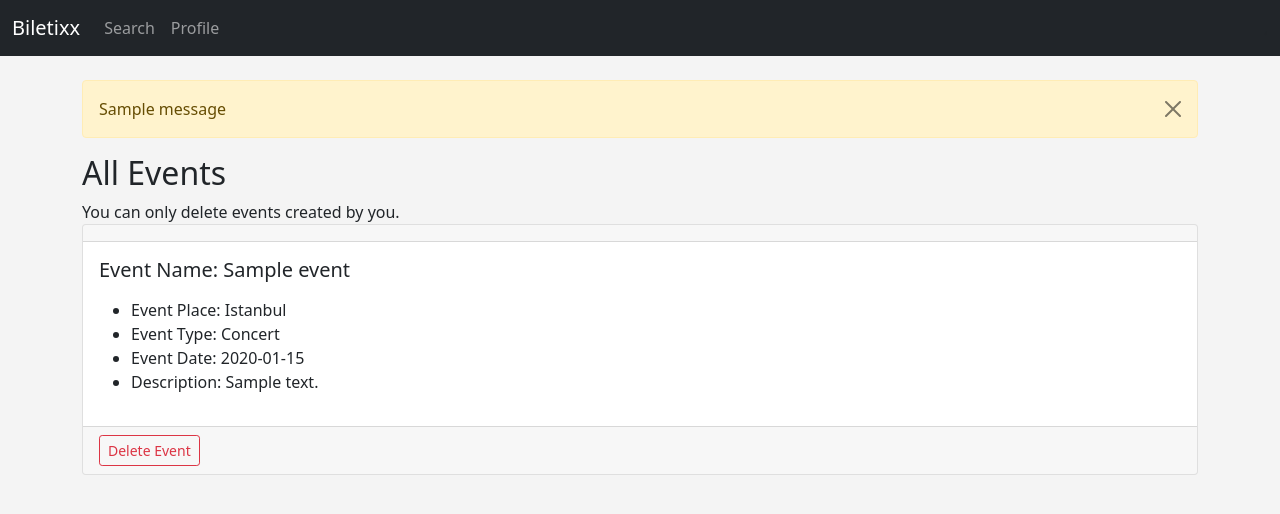
After one commit to sezcaliskan/soft3101-g1-biletixx, a Django app: page /list_eventholder_events in a window 1280 px wide. The commit adds this page. Shown: the top 514 px of the page. Run offline with Django 3.2, Linux system fonts and the light colour scheme; tables that the repository leaves empty hold one stand-in row (values such as "Sample post"); one stand-in notice (Sample message) is shown.

Commit message:
add event,delete event,show event page, functions for different user types

```diff
--- a/biletixx_website/biletixx_website/settings.py
+++ b/biletixx_website/biletixx_website/settings.py
@@ -17,6 +17,7 @@ BASE_DIR = Path(__file__).resolve().parent.parent
 
 LOGOUT_REDIRECT_URL = '/'
 
+MESSAGE_STORAGE = 'django.contrib.messages.storage.session.SessionStorage'
 
 EMAIL_BACKEND = 'django.core.mail.backends.console.EmailBackend'
 # Quick-start development settings - unsuitable for production
@@ -45,6 +46,7 @@ INSTALLED_APPS = [
     'accounts',
     'crispy_forms',
     'django_filters',
+
 ]
 
 MIDDLEWARE = [
@@ -55,6 +57,7 @@ MIDDLEWARE = [
     'django.contrib.auth.middleware.AuthenticationMiddleware',
     'django.contrib.messages.middleware.MessageMiddleware',
     'django.middleware.clickjacking.XFrameOptionsMiddleware',
+
 ]
 
 ROOT_URLCONF = 'biletixx_website.urls'
@@ -70,6 +73,7 @@ TEMPLATES = [
                 'django.template.context_processors.request',
                 'django.contrib.auth.context_processors.auth',
                 'django.contrib.messages.context_processors.messages',
+
             ],
         },
     },
--- a/biletixx_website/events/filters.py
+++ b/biletixx_website/events/filters.py
@@ -5,7 +5,7 @@ from .models import *
 
 
 class EventFilter(df.FilterSet):
-
+    date = df.filters.CharFilter(label='DD-MM-YYYY')
 
     class Meta:
         model = Event
--- a/biletixx_website/events/models.py
+++ b/biletixx_website/events/models.py
@@ -1,5 +1,5 @@
 from django.db import models
-
+from accounts.models import User
 
 class Event(models.Model):
     EVENTTYPE = (
@@ -24,7 +24,8 @@ class Event(models.Model):
     place = models.CharField(max_length=200, null=True, choices=EVENTPLACE)
     eventtype = models.CharField(max_length=200, null=True, choices=EVENTTYPE)
     date = models.CharField(max_length=200, null=True)
-
+    description = models.CharField(max_length=200, null=True)
+    manager = models.ForeignKey(User, blank=True, null=True, on_delete=models.SET_NULL)
 
 
 class Ticket_Class(models.Model):
--- a/biletixx_website/events/templates/events/base.html
+++ b/biletixx_website/events/templates/events/base.html
@@ -1,5 +1,3 @@
-
-
 <!doctype html>
 <html lang="en">
   <head>
@@ -8,14 +6,31 @@
     <meta name="viewport" content="width=device-width, initial-scale=1">
 
     <!-- Bootstrap CSS -->
-    <link href="https://cdn.jsdelivr.net/npm/bootstrap@5.1.3/dist/css/bootstrap.min.css" rel="stylesheet" integrity="sha384-1BmE4kWBq78iYhFldvKuhfTAU6auU8tT94WrHftjDbrCEXSU1oBoqyl2QvZ6jIW3" crossorigin="anonymous">
+    <link href="https://cdn.jsdelivr.net/npm/bootstrap@5.0.0-beta1/dist/css/bootstrap.min.css" rel="stylesheet" integrity="sha384-giJF6kkoqNQ00vy+HMDP7azOuL0xtbfIcaT9wjKHr8RbDVddVHyTfAAsrekwKmP1" crossorigin="anonymous">
 
     <title>Biletixx Website!</title>
+      <style>
+      body {background: #f4f4f4;}
+    </style>
   </head>
+
+
   <body>
+ {%  include 'events/navbar.html' %}
 
-  {%  include 'events/navbar.html' %}
+
   <br/>
+  <div class="container">
+      {% if messages %}
+        {% for message in messages %}
+
+          <div class="alert alert-warning alert-dismissible fade show" role="alert">
+            {{ message }}
+            <button type="button" class="btn-close" data-bs-dismiss="alert" aria-label="Close"></button>
+          </div>
+
+        {% endfor %}
+      {% endif %}
   {% block content %}
 
 
--- /dev/null
+++ b/biletixx_website/events/templates/events/list_eventholder_events.html
@@ -0,0 +1,45 @@
+{% extends 'events/base.html' %}
+
+{% block content %}
+
+  <h2>All Events</h2>
+  <p1>You can only delete events created by you.</p1>
+  <br/>
+
+  {% for event in event_list %}
+
+    <div class="card">
+  <div class="card-header">
+
+  </div>
+  <div class="card-body">
+    <h5 class="card-title">Event Name: {{ event.name }}</h5>
+    <p class="card-text">
+      <ul>
+<li>Event Place: {{ event.place }}</li>
+
+<li>Event Type: {{ event.eventtype }}</li>
+<li>Event Date: {{ event.date}}</li>
+<li>Description: {{ event.description }}</li>
+
+  </ul>
+
+
+
+    </p>
+  </div>
+
+      <div class="card-footer text-muted">
+
+
+
+        <a href="{% url 'delete_event' event.id %}" class="btn btn-outline-danger btn-sm">Delete Event</a>
+
+      </div>
+
+</div>
+
+{% endfor %}
+
+
+{% endblock %}
--- a/biletixx_website/events/templates/events/navbar.html
+++ b/biletixx_website/events/templates/events/navbar.html
@@ -8,10 +8,11 @@
       <ul class="navbar-nav me-auto mb-2 mb-lg-0">
 
          <li class="nav-item">
-    <a class="nav-link" href="{% url 'search' %}">Search</a>
+    <a class="nav-link" href="{% url 'list_events' %}">Search</a>
+
   </li>
 
-
+    <a class="nav-link" href="{% url 'profile' %}">Profile</a>
 
       </ul>
      ,
--- a/biletixx_website/events/urls.py
+++ b/biletixx_website/events/urls.py
@@ -3,7 +3,12 @@ from . import views
 
 urlpatterns = [
     path('', views.home, name="home"),
-    path('events/search', views.search, name="search"),
+    path('events/list_events', views.list_events, name="list_events"),
+    path('show_event/<event_id>', views.show_event, name="show_event"),
+    path('add_event', views.add_event, name="add_event"),
+    path('delete_event/<event_id>', views.delete_event, name="delete_event"),
+    path('list_eventholder_events', views.list_eventholder_events, name="list_eventholder_events"),
+
 
 
 
--- a/biletixx_website/events/views.py
+++ b/biletixx_website/events/views.py
@@ -1,8 +1,12 @@
 from django.shortcuts import render
+from django.shortcuts import redirect
 from django.contrib.auth.models import User
 from django.shortcuts import render
 from .filters import EventFilter
+from django.http import HttpResponseRedirect
 from .models import *
+from .forms import *
+from django.contrib import messages
 
 
 def home(request):
@@ -10,7 +14,7 @@ def home(request):
 
 
 
-def search(request):
+def list_events(request):
 
 
     event_list = Event.objects.all()
@@ -18,4 +22,49 @@ def search(request):
     event_list = event_filter.qs
 
     context = { 'event_filter':event_filter ,'event_list':event_list }
-    return render(request, 'events/search.html', context)
+    return render(request, 'events/list_events.html', context)
+
+
+def show_event(request, event_id):
+    event = Event.objects.get(pk=event_id)
+
+    context = { 'event':event }
+    return render(request, 'events/show_event.html', context)
+
+
+
+def add_event(request):
+    submitted = False
+    if request.method == "POST":
+        form = EventForm(request.POST)
+        if form.is_valid():
+            event = form.save(commit=False)
+            event.manager = request.user # logged in user
+            form.save()
+            return HttpResponseRedirect('/add_event?submitted=True')
+    else:
+        form = EventForm
+        if 'submitted' in request.GET:
+            submitted = True
+
+    return render(request, 'events/add_event.html', {'form':form, 'submitted':submitted})
+
+
+
+def delete_event(request, event_id):
+    event = Event.objects.get(pk=event_id)
+    if request.user == event.manager:
+        event.delete()
+        messages.success(request, ("Event Deleted!!"))
+        return redirect('list_eventholder_events')
+    else:
+        messages.success(request, ("You Aren't Authorized To Delete This Event!"))
+        return redirect('list_eventholder_events')
+
+
+
+def list_eventholder_events(request):
+
+    event_list = Event.objects.all()
+    context = { 'event_list':event_list }
+    return render(request, 'events/list_eventholder_events.html', context)
```
Also changed, not shown: biletixx_website/accounts/decorators.py (added, +32 -0 lines), biletixx_website/accounts/templates/registration/profile.html (+19 -1 lines), biletixx_website/events/forms.py (added, +26 -0 lines), biletixx_website/events/templates/events/add_event.html (added, +31 -0 lines), biletixx_website/events/templates/events/list_events.html (added, +45 -0 lines), biletixx_website/events/templates/events/show_event.html (added, +49 -0 lines), biletixx_website/events/migrations/0006_event_description.py (added), biletixx_website/events/migrations/0007_event_manager.py (added).
